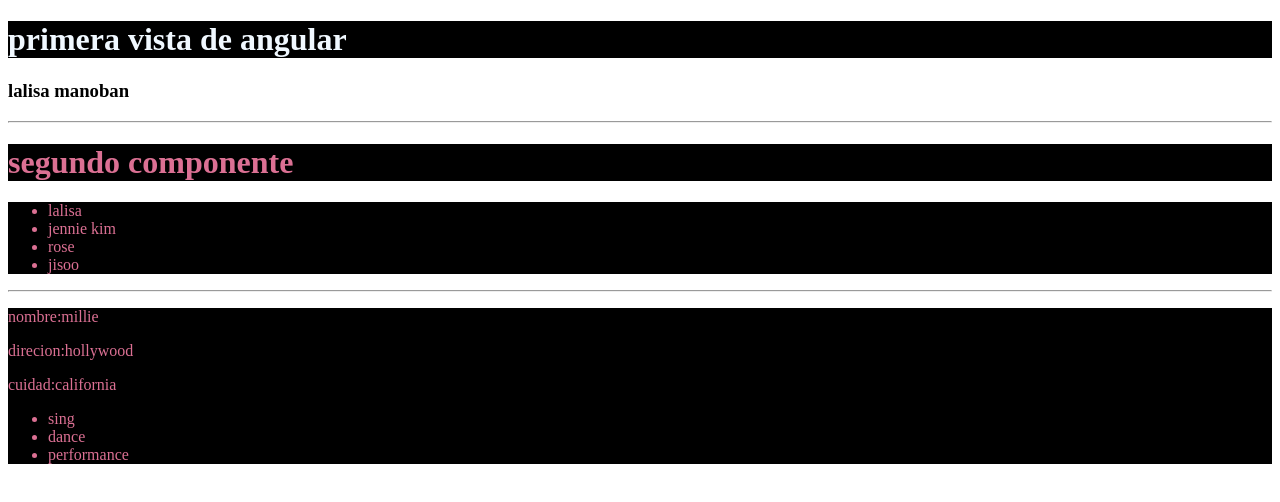
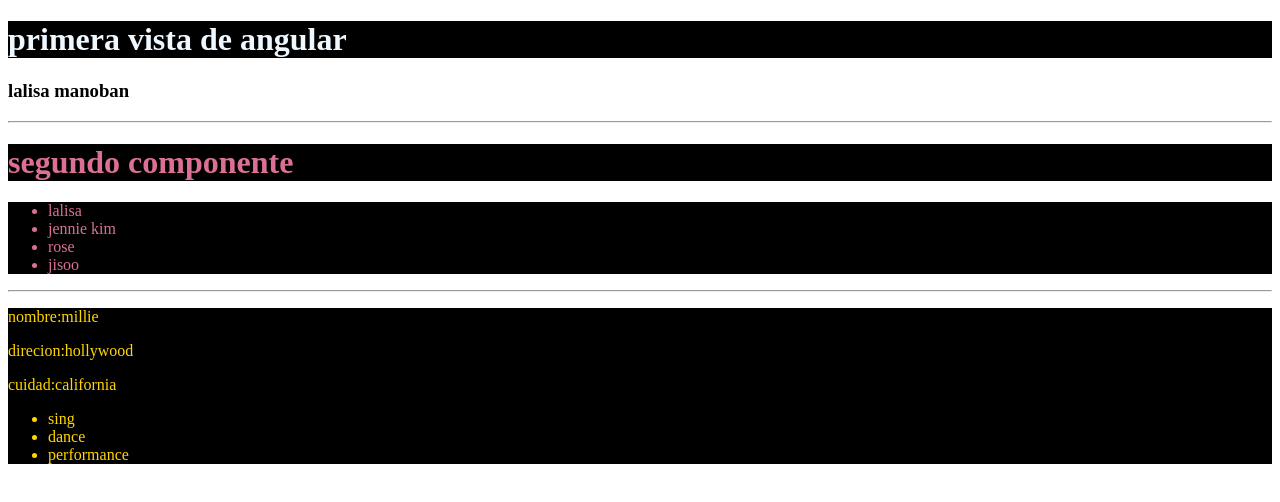
Before and after one commit to cbustamante777duoc/angular-fazt-code, an Angular app: page / in a window 1280 px wide. Shown: the top 502 px of the page. Built offline with nearby package versions, Linux system fonts and the light colour scheme.

Commit message:
agrendando estilo css a hola-mundo.component en el div

```diff
--- a/src/app/hola-mundo/hola-mundo.component.css
+++ b/src/app/hola-mundo/hola-mundo.component.css
@@ -7,6 +7,6 @@ ul{
   background: black;
 }
 .persona{
-  color: palevioletred;
+  color: gold;
   background: black;
 }
```
